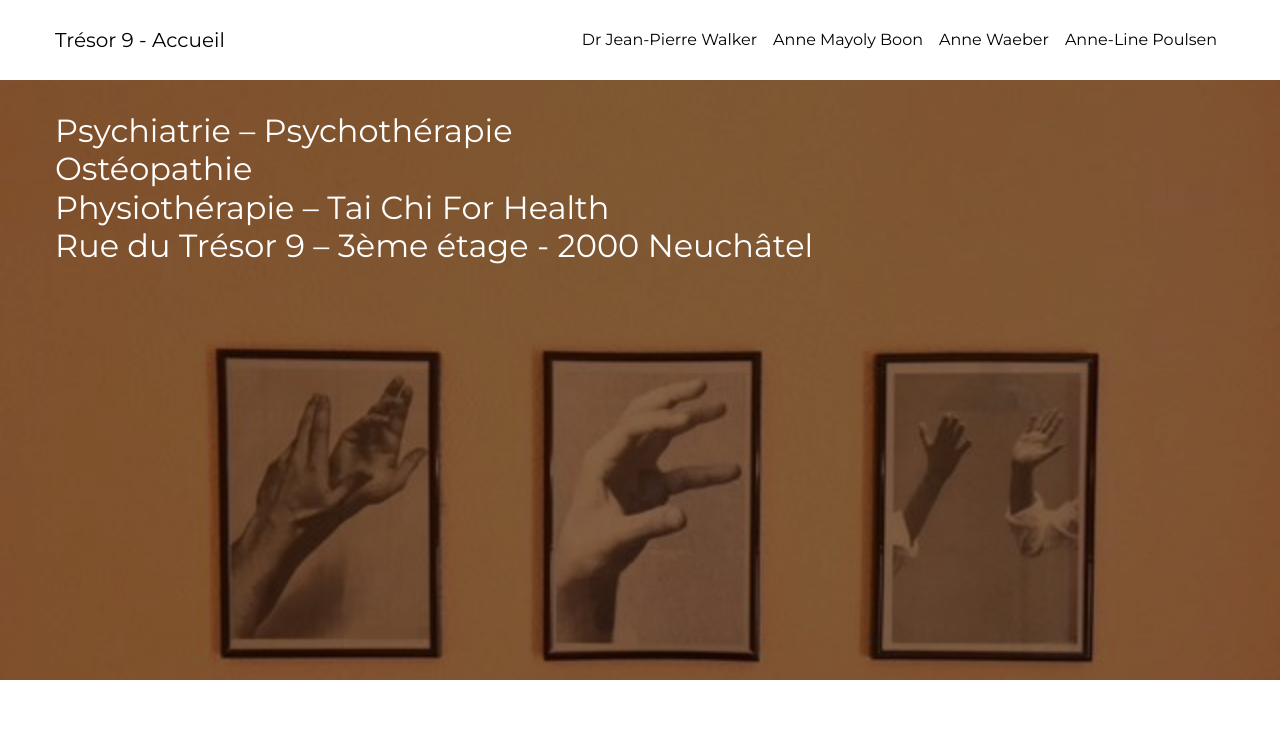
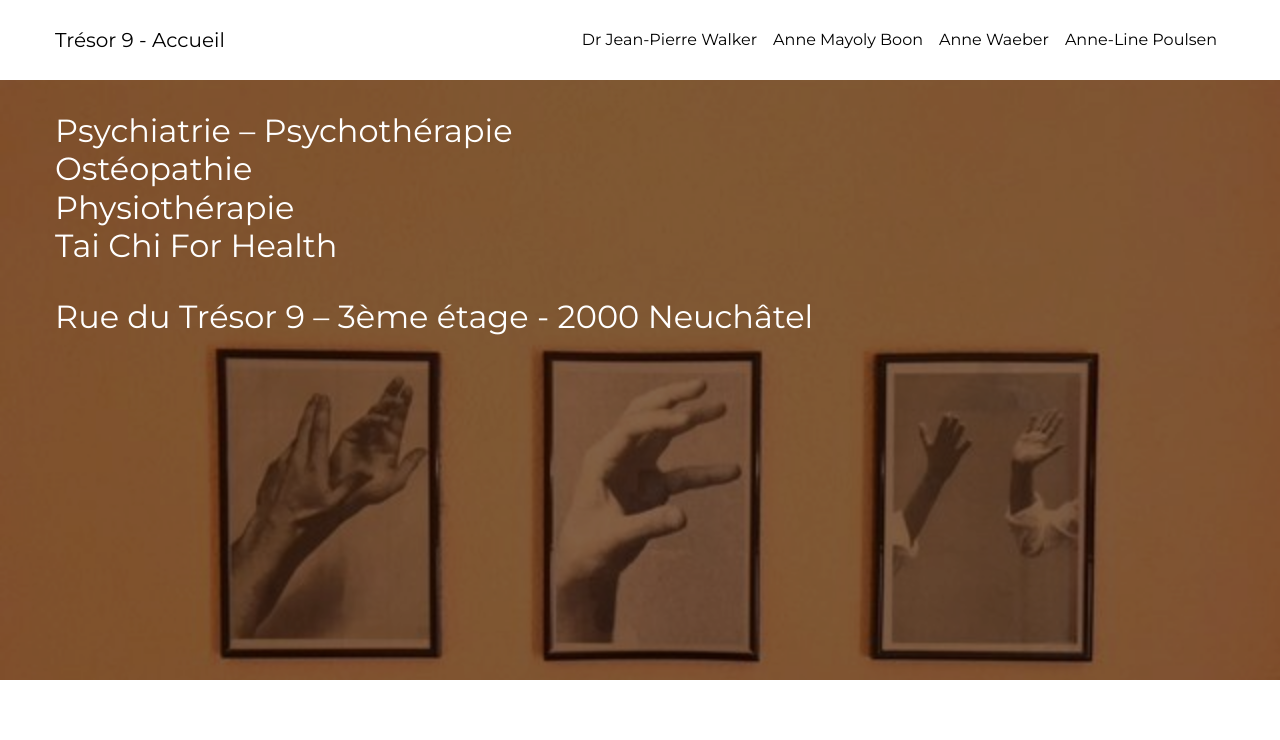
Before and after one commit to tresor9/tresor9, a Jekyll site: the page built from index.html, in a window 1280 px wide. Shown: the top 740 px of the page. Built offline with Jekyll 4.4.1, drawn with Linux system fonts in a browser that asks for light colours; grey boxes are pictures that could not be loaded.

Commit message:
Better title page

```diff
--- a/_layouts/title_page.html
+++ b/_layouts/title_page.html
@@ -8,6 +8,9 @@ layout: default
         <h1 class="text-white">
             {{ page.title }}
         </h1>
+        <h2>
+            {{ page.address }}
+        </h2>
     </div>
 </header>
 
--- a/assets/main.scss
+++ b/assets/main.scss
@@ -79,10 +79,21 @@
     h1 {
         margin-top: 1em;
         margin-bottom: 1em;
-        font-size: 1em;
+        font-size: 1.5em;
         @include media-breakpoint-up(sm) { font-size: 1.5em; }
         @include media-breakpoint-up(md) { font-size: 2em; }
         @include media-breakpoint-up(lg) { font-size: 2em; }
+        @include media-breakpoint-up(xl) { font-size: 2em; }
+    }
+
+    h2 {
+        margin-top: 1em;
+        margin-bottom: 1em;
+        font-size: 1em;
+        color: white;
+        @include media-breakpoint-up(sm) { font-size: 1.25em; }
+        @include media-breakpoint-up(md) { font-size: 1.5em; }
+        @include media-breakpoint-up(lg) { font-size: 1.75em; }
         @include media-breakpoint-up(xl) { font-size: 2em; }
     }
 }
--- a/index.html
+++ b/index.html
@@ -1,6 +1,7 @@
 ---
 layout: title_page
-title: Psychiatrie – Psychothérapie<br>Ostéopathie<br>Physiothérapie – Tai Chi For Health<br>Rue du Trésor 9 – 3ème étage - 2000 Neuchâtel
+title: Psychiatrie – Psychothérapie<br>Ostéopathie<br>Physiothérapie<br>Tai Chi For Health
+address: Rue du Trésor 9 – 3ème étage - 2000 Neuchâtel
 img: assets/images/accueil.jpg
 ---
 
```
Also changed, not shown: 3 other files.
